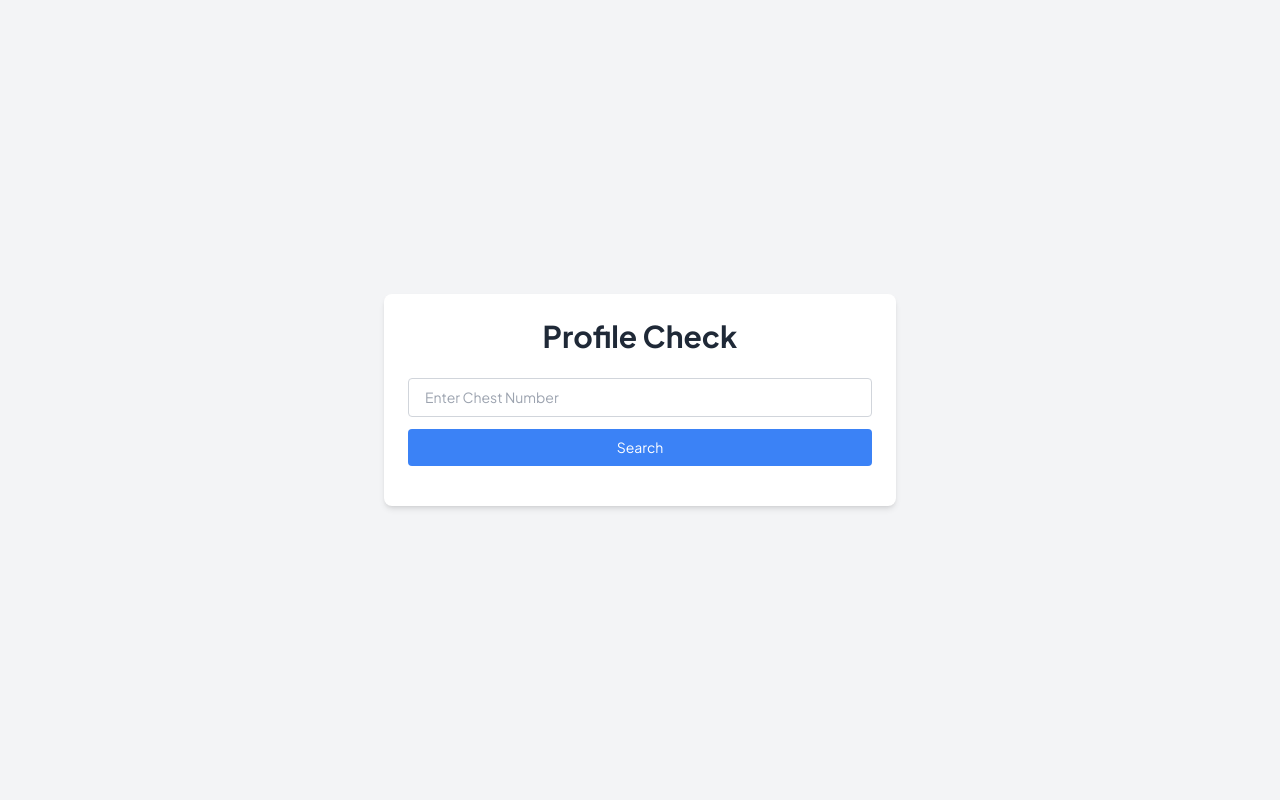
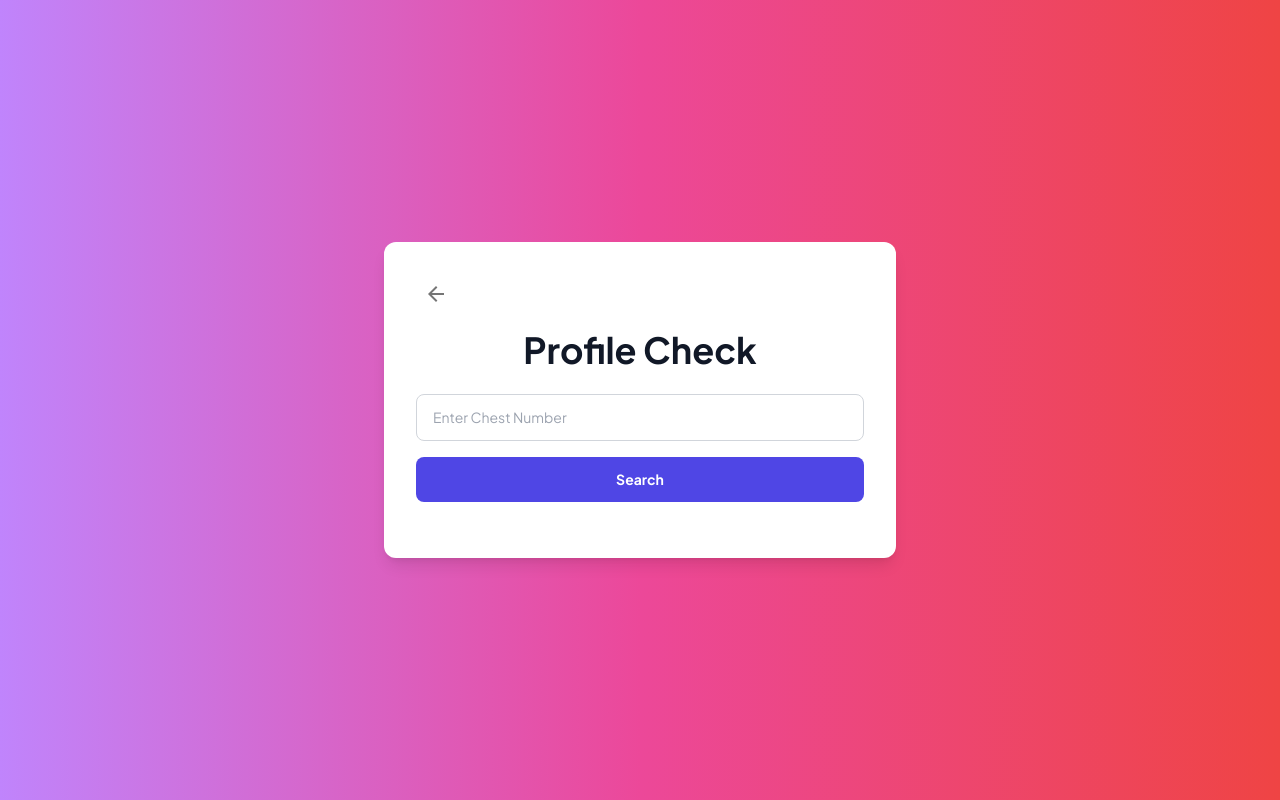
Before and after one commit to mikdadmk/fantastic-fest, a Next.js app: page /profilecheck in a window 1280 px wide. Built offline with nearby package versions, Linux system fonts and the light colour scheme.

Commit message:
improved profile check page and added back button

```diff
--- a/src/app/profilecheck/page.jsx
+++ b/src/app/profilecheck/page.jsx
@@ -3,6 +3,9 @@
 import { useState } from "react";
 import { motion } from "framer-motion";
 import Image from "next/image";
+import { IconButton } from "@mui/material";
+import ArrowBackIcon from '@mui/icons-material/ArrowBack';
+import Link from 'next/link';
 
 export default function ProfileCheck() {
   const [chestNumber, setChestNumber] = useState("");
@@ -64,10 +67,15 @@ export default function ProfileCheck() {
   };
 
   return (
-    <div className="min-h-screen bg-gray-100 flex items-center justify-center px-4">
-      <div className="bg-white p-6 rounded-lg shadow-md w-full max-w-lg">
+    <div className="min-h-screen bg-gradient-to-r from-purple-400 via-pink-500 to-red-500 flex items-center justify-center p-6">
+      <div className="bg-white p-8 rounded-xl shadow-lg w-full max-w-lg">
+        <Link href="/result" passHref>
+          <IconButton component="a" sx={{ mb: 2 }}>
+            <ArrowBackIcon />
+          </IconButton>
+        </Link>
         <motion.h1
-          className="text-3xl font-bold text-gray-800 text-center mb-6"
+          className="text-4xl font-extrabold text-gray-900 text-center mb-6"
           initial={{ opacity: 0, y: -20 }}
           animate={{ opacity: 1, y: 0 }}
           transition={{ duration: 0.5 }}
@@ -75,17 +83,17 @@ export default function ProfileCheck() {
           Profile Check
         </motion.h1>
 
-        <div className="mb-4">
+        <div className="mb-6">
           <input
             type="text"
             value={chestNumber}
             onChange={(e) => setChestNumber(e.target.value)}
             placeholder="Enter Chest Number"
-            className="border border-gray-300 rounded px-4 py-2 w-full text-gray-700 focus:outline-none focus:ring-2 focus:ring-blue-500"
+            className="border border-gray-300 rounded-lg px-4 py-3 w-full text-gray-700 focus:outline-none focus:ring-2 focus:ring-indigo-500"
           />
           <button
             onClick={handleSearch}
-            className="mt-3 w-full bg-blue-500 hover:bg-blue-600 text-white px-4 py-2 rounded transition"
+            className="mt-4 w-full bg-indigo-600 hover:bg-indigo-700 text-white font-bold px-4 py-3 rounded-lg transition"
           >
             Search
           </button>
@@ -105,7 +113,7 @@ export default function ProfileCheck() {
 
         {data.length > 0 && (
           <motion.div
-            className="mt-6 space-y-4"
+            className="mt-6 space-y-6"
             initial={{ opacity: 0 }}
             animate={{ opacity: 1 }}
             transition={{ duration: 0.5 }}
@@ -113,36 +121,33 @@ export default function ProfileCheck() {
             {data.map((item, index) => (
               <motion.div
                 key={index}
-                className="flex items-center bg-gray-50 p-4 rounded shadow space-x-4"
+                className="flex items-center bg-gray-100 p-4 rounded-lg shadow space-x-4"
                 initial={{ opacity: 0, scale: 0.9 }}
                 animate={{ opacity: 1, scale: 1 }}
                 transition={{ delay: index * 0.1 }}
               >
                 {item.image ? (
-                 <Image
-                 src={item.image}
-                 alt={`${item.name}'s profile`}
-                 width={48} // Set the appropriate width
-                 height={48} // Set the appropriate height
-                 className="rounded-full object-cover" // Keep the class for styling
-               />
+                  <Image
+                    src={item.image}
+                    alt={`${item.name}'s profile`}
+                    width={48}
+                    height={48}
+                    className="rounded-full object-cover"
+                  />
                 ) : (
-                  <div className="w-12 h-12 rounded-full bg-blue-500 text-white flex items-center justify-center text-xl font-bold">
+                  <div className="w-12 h-12 rounded-full bg-indigo-600 text-white flex items-center justify-center text-xl font-bold">
                     {item.name.charAt(0).toUpperCase()}
                   </div>
                 )}
                 <div>
-                  <p className="font-bold text-gray-800">{item.name}</p>
-                  <p className="text-sm text-gray-600">
+                  <p className="font-bold text-gray-900">{item.name}</p>
+                  <p className="text-sm text-gray-700">
                     <strong>Programme:</strong> {item.programme}
                   </p>
-                  <p className="text-sm text-gray-600">
+                  <p className="text-sm text-gray-700">
                     <strong>Position:</strong> {item.position}
                   </p>
-                  {/* <p className="text-sm text-gray-600">
-                    <strong>Category:</strong> {item.category}
-                  </p> */}
-                  <p className="text-sm text-gray-600">
+                  <p className="text-sm text-gray-700">
                     <strong>Team:</strong> {item.team}
                   </p>
                 </div>
```
